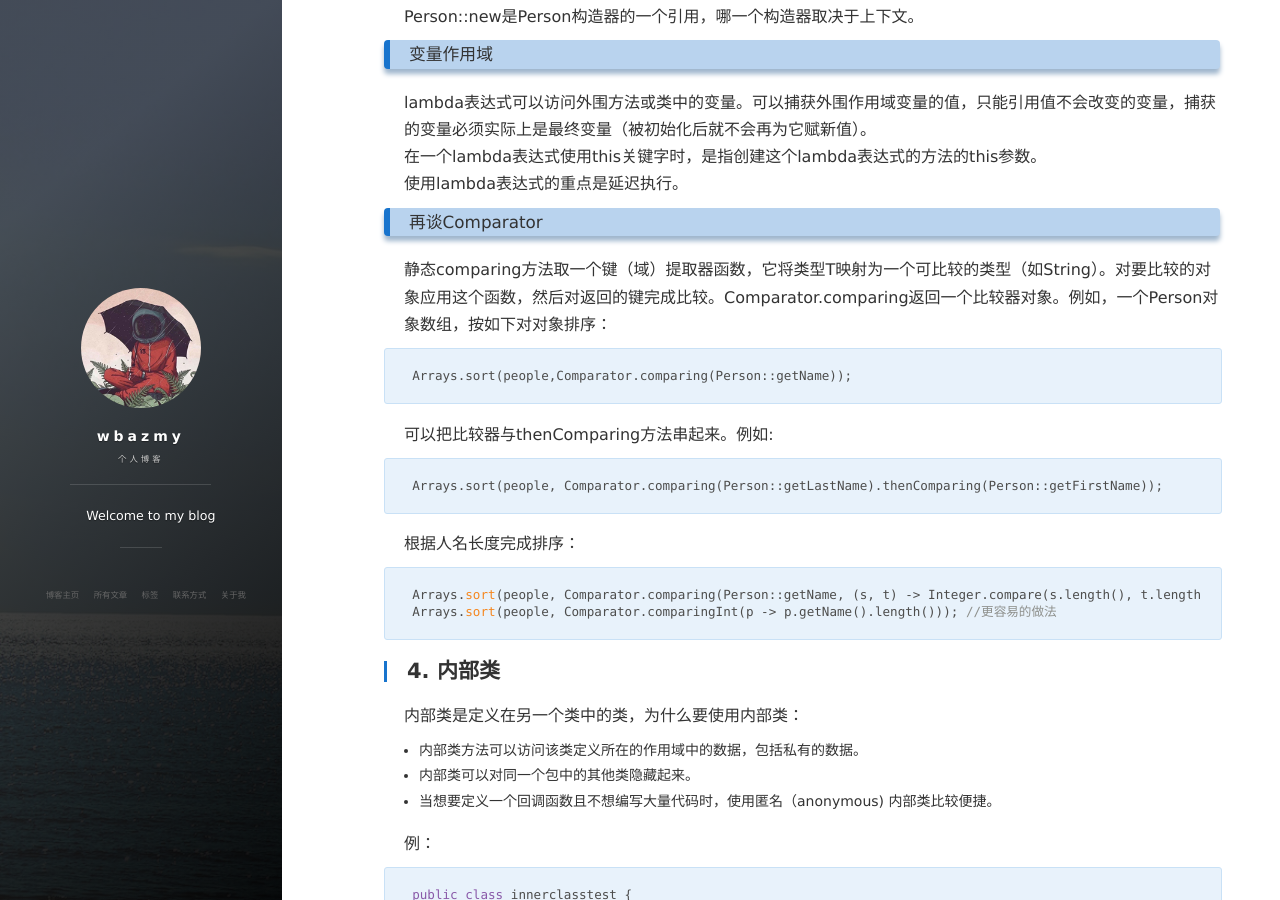
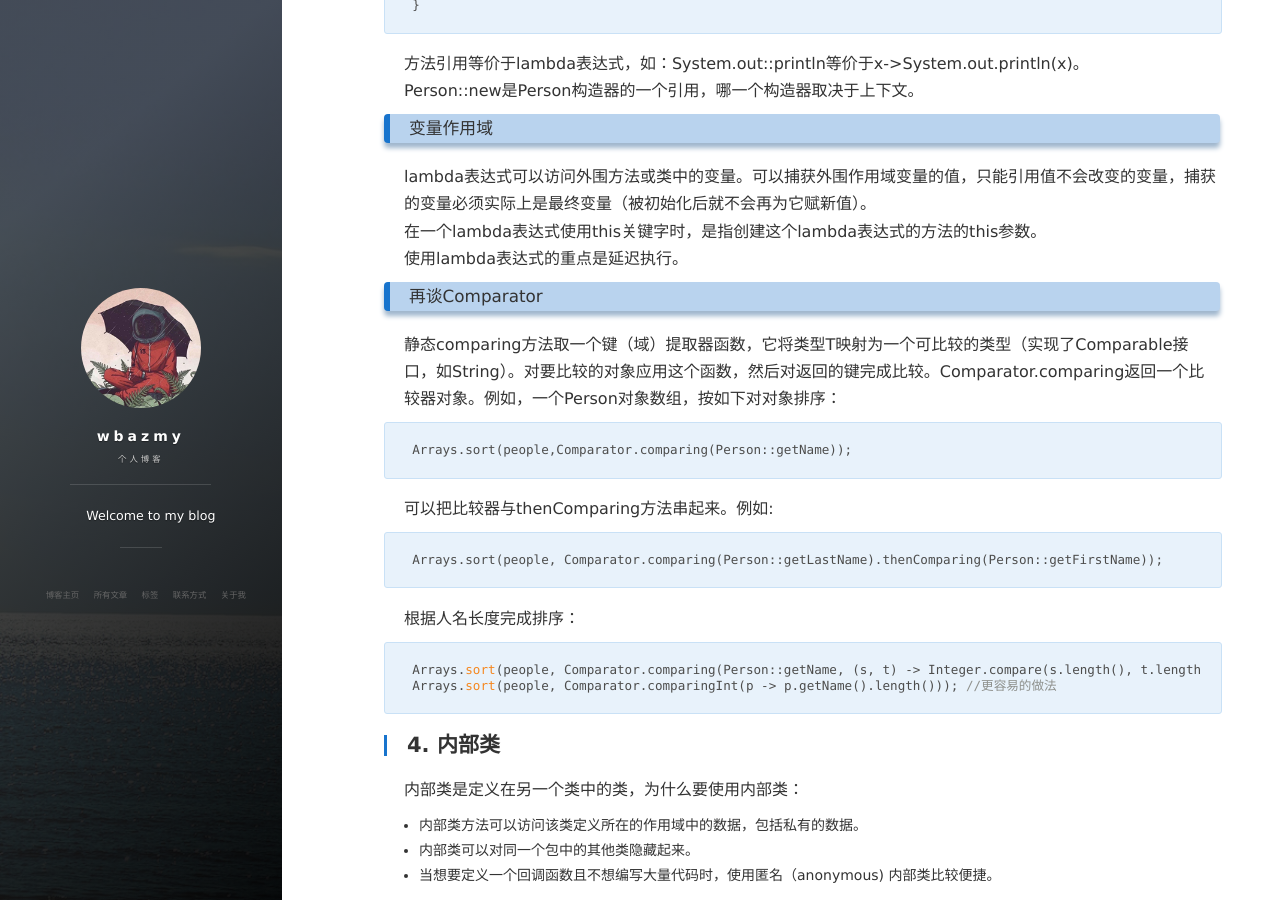
Before and after one commit to wbazmy/wbazmy.github.io, a Jekyll site: the page built from _posts/2021-10-07-接口，lambda表达式与内部类.md, in a window 1280 px wide and 900 px high, scrolled down 5082 px. Built offline with Jekyll 4.4.1, drawn with Linux system fonts in a browser that asks for light colours; nearby versions of some CDN libraries; comment, search, counter and statistics services are not loaded; some of the changed text lies outside the part shown.

Commit message:
Update 2021-10-07-接口，lambda表达式与内部类.md

````diff
--- a/_posts/2021-10-07-接口，lambda表达式与内部类.md
+++ b/_posts/2021-10-07-接口，lambda表达式与内部类.md
@@ -219,7 +221,7 @@ lambda表达式可以访问外围方法或类中的变量。可以捕获外围
 在一个lambda表达式使用this关键字时，是指创建这个lambda表达式的方法的this参数。
 使用lambda表达式的重点是延迟执行。
 ### 再谈Comparator
-静态comparing方法取一个键（域）提取器函数，它将类型T映射为一个可比较的类型（如String）。对要比较的对象应用这个函数，然后对返回的键完成比较。Comparator.comparing返回一个比较器对象。例如，一个Person对象数组，按如下对对象排序：
+静态comparing方法取一个键（域）提取器函数，它将类型T映射为一个可比较的类型（实现了Comparable接口，如String）。对要比较的对象应用这个函数，然后对返回的键完成比较。Comparator.comparing返回一个比较器对象。例如，一个Person对象数组，按如下对对象排序：
 
 ```java
 Arrays.sort(people,Comparator.comparing(Person::getName));
````
Also changed, not shown: other parts of _posts/2021-10-07-接口，lambda表达式与内部类.md (+2 -0 lines).
